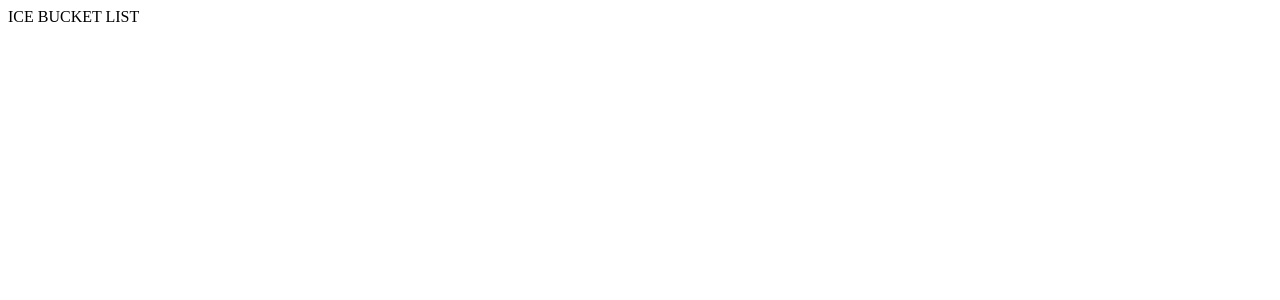
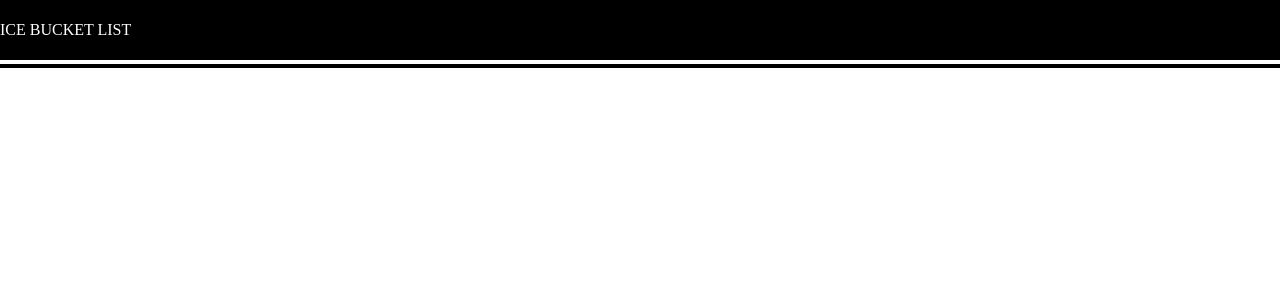
Before and after one commit to j-gens/MVP, a React app: page / in a window 1280 px wide. Shown: the top 300 px of the page. Built offline with nearby package versions, Linux system fonts and the light colour scheme.

Commit message:
Add some basic styling for the header component

```diff
--- a/client/components/header/header.styles.css
+++ b/client/components/header/header.styles.css
@@ -0,0 +1,27 @@
+.header-bin {
+  display: flex;
+  align-items: center;
+  justify-content: space-between;
+  height: 60px;
+  width: 100%;
+  position: absolute;
+  top: 0;
+  left: 0;
+  color: white;
+  background: black;
+  border-bottom: 4px solid white;
+  outline: 4px solid black;
+}
+
+.header-title a {
+  padding: 10px;
+  font-size: 24px;
+  font-weight: 600;
+  color: white;
+}
+
+.header-options {
+  padding: 10px;
+  font-size: 18px;
+  cursor: pointer;
+}
```
